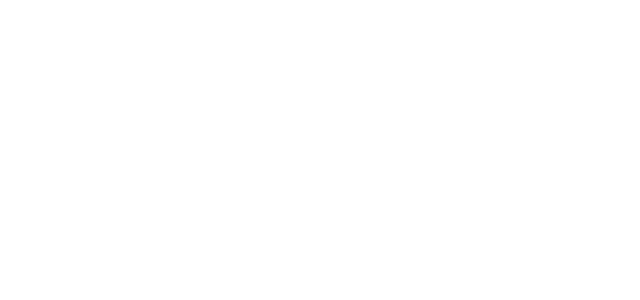
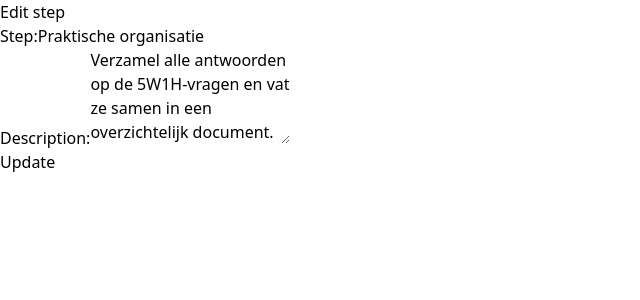
Before and after one commit to marnikmaes/learningReactRedux, a React (Vite) app in the folder learningReactRedux/: page /edit/1 in a window 1280 px wide. Before the commit this address had no page. Shown: the top 300 px of the page, without its empty margins (0-640 px from the left). Built offline with nearby package versions, Linux system fonts and the light colour scheme.

Commit message:
learningReduxEditFeature
learningReduxEditFeature

```diff
--- a/learningReactRedux/src/App.jsx
+++ b/learningReactRedux/src/App.jsx
@@ -1,6 +1,7 @@
 import React from 'react';
 import Home from './Home';
 import Create from './Create';
+import Edit from './Edit';
 import {BrowserRouter, Routes, Route} from 'react-router-dom';
 
 const App = () => {
@@ -9,6 +10,7 @@
             <Routes>
                 <Route path='/' element={<Home/>}></Route>
                 <Route path='/create' element={<Create/>}></Route>
+                <Route path='/edit/:id' element={<Edit/>}></Route>
             </Routes>
         </BrowserRouter>
     )
--- /dev/null
+++ b/learningReactRedux/src/Edit.jsx
@@ -0,0 +1,64 @@
+import React, { useState } from 'react';
+import { useSelector } from 'react-redux';
+import { useNavigate, useParams } from 'react-router-dom';
+import { editUser } from './UserReducer';
+import { useDispatch } from 'react-redux';
+
+function Edit() {
+    const { id } = useParams();
+    const users = useSelector((state) => state.user);
+    const existingUser = users.find(user => user.id === parseInt(id));
+    const { step, description } = existingUser || {};
+    const [editStep, setEditStep] = useState(step);
+    const [editDescription, setEditDescription] = useState(description);
+    const dispatch = useDispatch();
+    const navigate = useNavigate();
+
+    const handleEdit = (e) => {
+        e.preventDefault();
+        dispatch(editUser({
+            id: id,
+            step: editStep,
+            description: editDescription
+        }))
+        navigate('/')
+
+    };
+
+    return (
+        <div className="container mx-auto mt-8">
+            <h2 className="text-3xl text-blue-500 font-semibold mb-4">Edit step</h2>
+            <form className="max-w-md mx-auto" onSubmit={handleEdit}>
+                <div className="mb-4">
+                    <label htmlFor="step" className="block text-sm font-medium text-gray-700">Step:</label>
+                    <input
+                        type="text"
+                        id="step"
+                        name="step"
+                        value={editStep}
+                        onChange={(e) => setEditStep(e.target.value)}
+                        className="mt-1 p-2 block w-full border border-gray-300 rounded-md focus:outline-none focus:ring-blue-500 focus:border-blue-500"
+                        placeholder="Enter step"
+                        required
+                    />
+                </div>
+                <div className="mb-4">
+                    <label htmlFor="description" className="block text-sm font-medium text-gray-700">Description:</label>
+                    <textarea
+                        id="description"
+                        name="description"
+                        value={editDescription}
+                        onChange={(e) => setEditDescription(e.target.value)}
+                        className="mt-1 p-2 block w-full border border-gray-300 rounded-md resize-none focus:outline-none focus:ring-blue-500 focus:border-blue-500"
+                        rows="4"
+                        placeholder="Enter description"
+                        required
+                    ></textarea>
+                </div>
+                <button type="submit" className="bg-blue-500 hover:bg-blue-700 text-white font-bold py-2 px-4 border border-blue-700 rounded">Update</button>
+            </form>
+        </div>
+    );
+}
+
+export default Edit;
--- a/learningReactRedux/src/Home.jsx
+++ b/learningReactRedux/src/Home.jsx
@@ -27,7 +27,9 @@
                             <td className="px-4 py-2">{user.step}</td>
                             <td className="px-4 py-2">{user.description}</td>
                             <td className="px-4 py-2">
-                                <button className='bg-blue-500 hover:bg-blue-700 text-white font-bold py-2 px-2 rounded mr-2'>Edit</button>
+                                <Link to={`/edit/${user.id}`}>
+                                    <button className='bg-blue-500 hover:bg-blue-700 text-white font-bold py-2 px-2 rounded mr-2'>Edit</button>
+                                </Link>
                                 <button className='bg-red-500 hover:bg-red-900 text-white font-bold py-2 px-2 rounded'>Delete</button>
                             </td>
                         </tr>
--- a/learningReactRedux/src/UserReducer.jsx
+++ b/learningReactRedux/src/UserReducer.jsx
@@ -1,16 +1,23 @@
 import { createSlice } from "@reduxjs/toolkit";
-import {userList} from './Data';
+import { userList } from './Data';
 
 const userSlice = createSlice({
     name: "users",
     initialState: userList,
     reducers: {
         addUser: (state, action) => {
-            console.log(action)
-            state.push(action.payload)
+            state.push(action.payload);
+        },
+        editUser: (state, action) => {
+            const { id, step, description } = action.payload;
+            const userToUpdate = state.find(user => user.id === parseInt(id));
+            if (userToUpdate) {
+                userToUpdate.step = step; // Corrected from `==` to `=`
+                userToUpdate.description = description; // Corrected from `==` to `=`
+            }
         }
     }
-})
+});
 
-export const {addUser} = userSlice.actions;
+export const { addUser, editUser } = userSlice.actions;
 export default userSlice.reducer;
```
